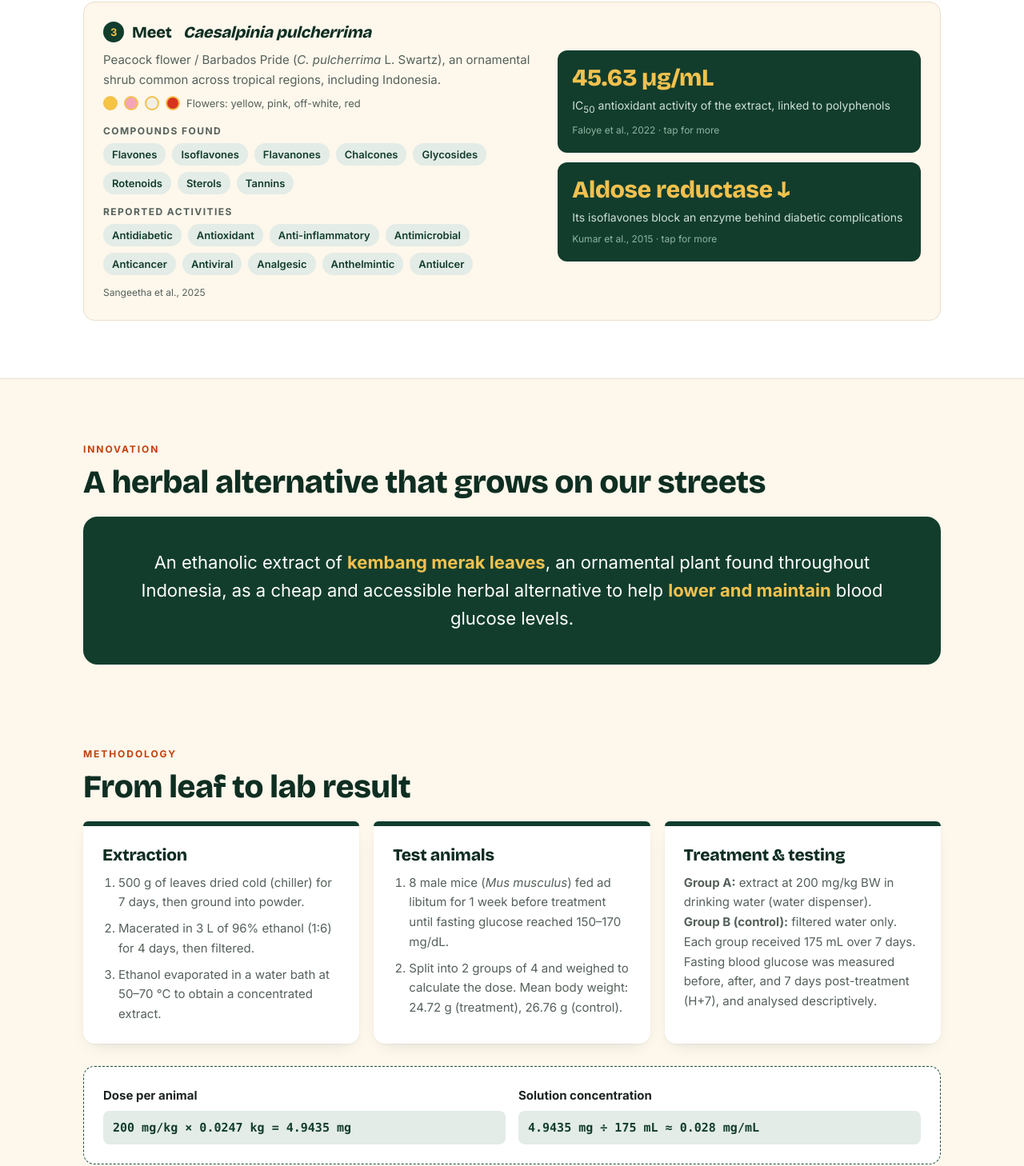
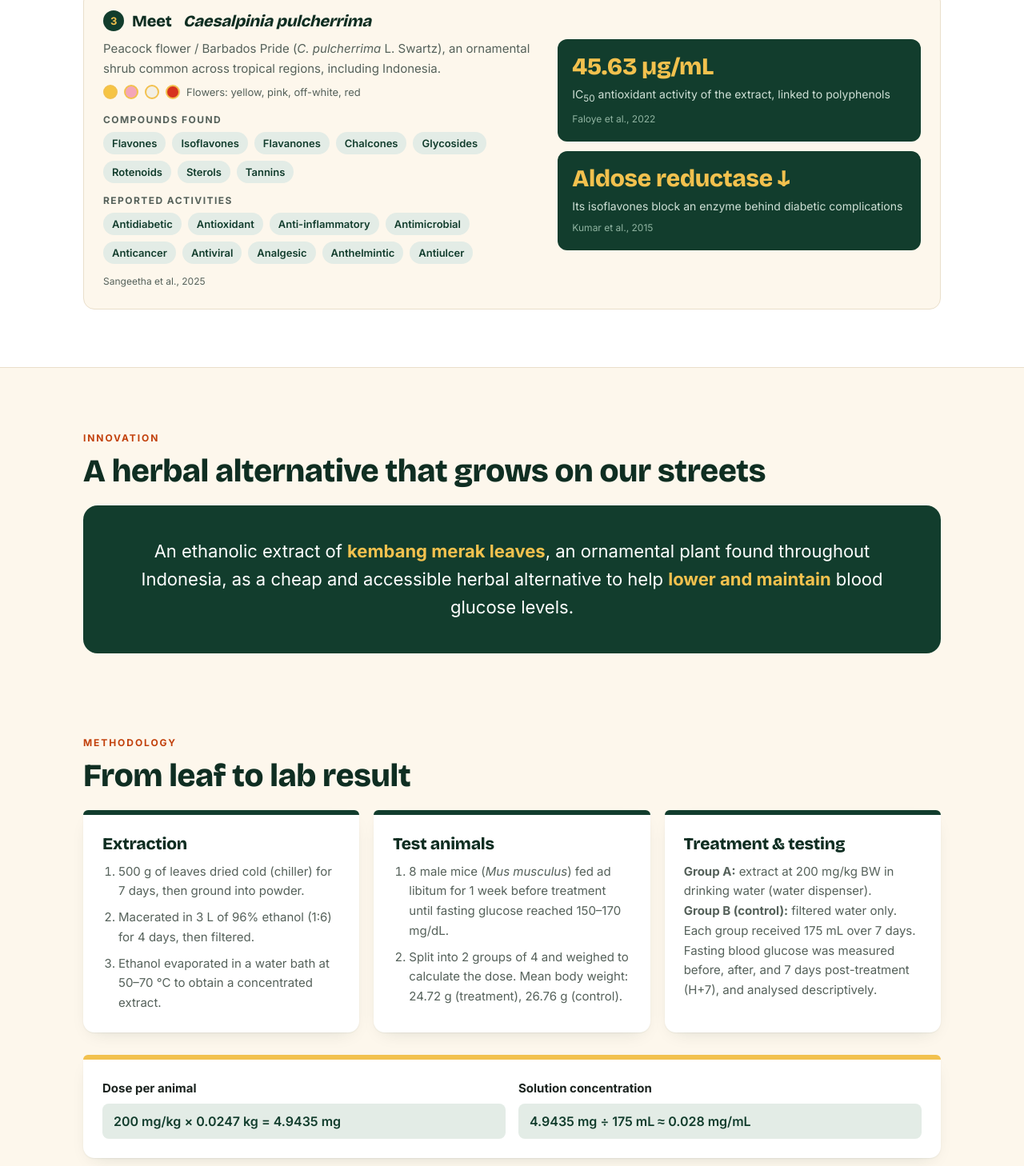
Before and after one commit to Azeimia/Ceaselpinia-pulcherrima-research-Website, a plain HTML site: page index.html in a window 1280 px wide. Shown: the part 3104-4562 px from the top of the page at 80% size. Drawn offline with nearby package versions, Linux system fonts and the light colour scheme.

Commit message:
Refine formula box, callout borders and chart hints
Co-Authored-By: Claude Opus 5.5 <noreply@anthropic.com>
Claude-Session: https://claude.ai/code/session_01PHwX9aRN7iohThAckUn3YG

```diff
--- a/index.html
+++ b/index.html
@@ -83,7 +83,7 @@ nav.sticky a:hover,nav.sticky a.active{color:#fff;border-color:var(--gold)}
 .split-key{display:grid;gap:8px;margin-top:14px;font-size:14px}
 .split-key div{display:flex;gap:10px;align-items:baseline}
 .split-key b{font-family:"Bricolage Grotesque";min-width:52px;color:var(--green-800)}
-.gdm{margin-top:14px;display:flex;gap:10px;align-items:center;background:#fff;border:1px dashed var(--rust);border-radius:10px;padding:10px 12px;font-size:14px}
+.gdm{margin-top:14px;display:flex;gap:10px;align-items:center;background:#fff;border:1px solid var(--line);border-left:4px solid var(--rust);border-radius:10px;padding:10px 12px;font-size:14px}
 .gdm b{white-space:nowrap;color:var(--rust);font-family:"Bricolage Grotesque";font-size:18px}
 .trend > svg{width:100%;height:auto;display:block}
 .trend text{font-family:Inter;fill:var(--muted)}
@@ -112,9 +112,9 @@ nav.sticky a:hover,nav.sticky a.active{color:#fff;border-color:var(--gold)}
 .card ol{padding-left:20px;color:var(--muted);font-size:15px}
 .card li+li{margin-top:8px}
 .card p{color:var(--muted);font-size:15px}
-.formula{margin-top:28px;background:var(--card);border:1px dashed var(--green-700);border-radius:var(--radius);padding:24px;display:grid;grid-template-columns:repeat(auto-fit,minmax(260px,1fr));gap:16px}
+.formula{margin-top:28px;background:var(--card);border-top:6px solid var(--gold);border-radius:6px 6px var(--radius) var(--radius);box-shadow:var(--shadow);padding:24px;display:grid;grid-template-columns:repeat(auto-fit,minmax(260px,1fr));gap:16px}
 .formula div{font-size:15px}
-.formula code{display:block;margin-top:6px;font:600 15px/1.5 ui-monospace,Menlo,monospace;color:var(--green-800);background:var(--green-100);padding:10px 12px;border-radius:8px}
+.formula code{display:block;margin-top:6px;font:600 16px/1.5 Inter,sans-serif;color:var(--green-800);background:var(--green-100);padding:10px 14px;border-radius:8px}
 
 .gallery{display:grid;grid-template-columns:1fr 1fr 1fr 1.6fr;gap:14px;margin-top:32px}
 .gallery figure{margin:0}
@@ -174,7 +174,7 @@ footer .mentor{font-style:italic;color:#c4d6cb;font-size:15px;margin-bottom:56px
 #tip{position:fixed;z-index:50;max-width:280px;background:var(--green-900);color:#fff;font:400 13.5px/1.5 Inter;padding:10px 13px;border-radius:10px;box-shadow:0 10px 30px -8px rgba(0,0,0,.4);pointer-events:none;opacity:0;transform:translateY(4px);transition:opacity .15s,transform .15s}
 #tip.show{opacity:1;transform:none}
 #tip b{color:var(--gold);display:block;font:700 14px Inter;margin-bottom:2px}
-.hint{display:inline-flex;align-items:center;gap:6px;font:600 12px Inter;color:var(--rust);background:#fbe6dc;border-radius:999px;padding:4px 10px;margin-bottom:14px}
+.hint{display:block;font:italic 400 14px Inter;color:var(--muted);margin:-8px 0 18px}
 .split div{transition:filter .2s,transform .2s}
 .split div:hover,.split div.on{filter:brightness(1.15)}
 .split-key div{border-radius:8px;padding:4px 6px;margin:0 -6px;transition:background .2s}
@@ -291,7 +291,7 @@ footer .mentor{font-style:italic;color:#c4d6cb;font-size:15px;margin-bottom:56px
   <div class="wrap">
     <span class="eyebrow">Background</span>
     <h2>Why look to a garden plant?</h2>
-    <span class="hint">👆 Tap or hover over the graphics for details</span>
+    <p class="hint">Hover over or tap the charts for more detail.</p>
     <div class="bg-grid">
 
       <div class="panel rv">
@@ -360,9 +360,9 @@ footer .mentor{font-style:italic;color:#c4d6cb;font-size:15px;margin-bottom:56px
           </div>
           <div class="evid">
             <div class="ev" tabindex="0" data-toggle><div class="display">45.63 µg/mL</div><p>IC<sub>50</sub> antioxidant activity of the extract, linked to polyphenols</p>
-              <div class="more"><p><strong>What it means:</strong> IC<sub>50</sub> is the concentration needed to neutralise 50% of free radicals in the test. The lower the number, the stronger the antioxidant.</p></div><small>Faloye et al., 2022 · tap for more</small></div>
+              <div class="more"><p><strong>What it means:</strong> IC<sub>50</sub> is the concentration needed to neutralise 50% of free radicals in the test. The lower the number, the stronger the antioxidant.</p></div><small>Faloye et al., 2022</small></div>
             <div class="ev" tabindex="0" data-toggle><div class="display">Aldose reductase ↓</div><p>Its isoflavones block an enzyme behind diabetic complications</p>
-              <div class="more"><p><strong>Why it matters:</strong> aldose reductase turns excess glucose into sorbitol. Build-up of sorbitol in tissues is linked to diabetic damage in the eyes, nerves and kidneys.</p></div><small>Kumar et al., 2015 · tap for more</small></div>
+              <div class="more"><p><strong>Why it matters:</strong> aldose reductase turns excess glucose into sorbitol. Build-up of sorbitol in tissues is linked to diabetic damage in the eyes, nerves and kidneys.</p></div><small>Kumar et al., 2015</small></div>
           </div>
         </div>
       </div>
@@ -405,8 +405,8 @@ footer .mentor{font-style:italic;color:#c4d6cb;font-size:15px;margin-bottom:56px
     </div>
 
     <div class="formula rv">
-      <div><strong>Dose per animal</strong><code>200 mg/kg × 0.0247 kg = 4.9435 mg</code></div>
-      <div><strong>Solution concentration</strong><code>4.9435 mg ÷ 175 mL ≈ 0.028 mg/mL</code></div>
+      <div><strong>Dose per animal</strong><code>200 mg/kg × 0.0247 kg = 4.9435&nbsp;mg</code></div>
+      <div><strong>Solution concentration</strong><code>4.9435 mg ÷ 175 mL ≈ 0.028&nbsp;mg/mL</code></div>
     </div>
 
     <div class="gallery rv">
@@ -426,7 +426,7 @@ footer .mentor{font-style:italic;color:#c4d6cb;font-size:15px;margin-bottom:56px
 
     <div class="chart-card rv">
       <div class="chart-head">
-        <h3>Mean blood glucose (mg/dL) <span class="hint" style="margin:0 0 0 8px;vertical-align:middle">👆 tap a bar</span></h3>
+        <h3>Mean blood glucose (mg/dL)</h3>
         <div class="legend"><span><i style="background:var(--green-800)"></i>Extract</span><span><i style="background:var(--gold)"></i>Control</span></div>
       </div>
       <div class="chart" id="chart">
```
